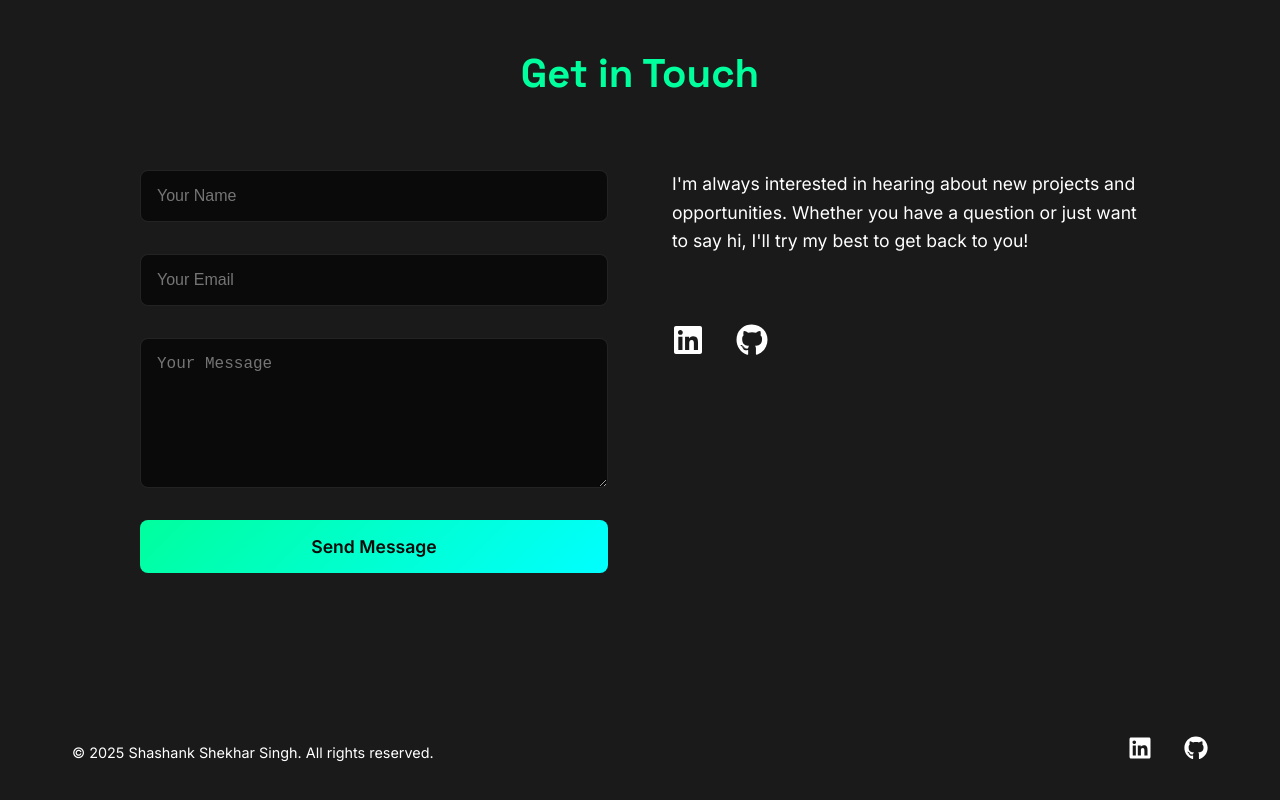
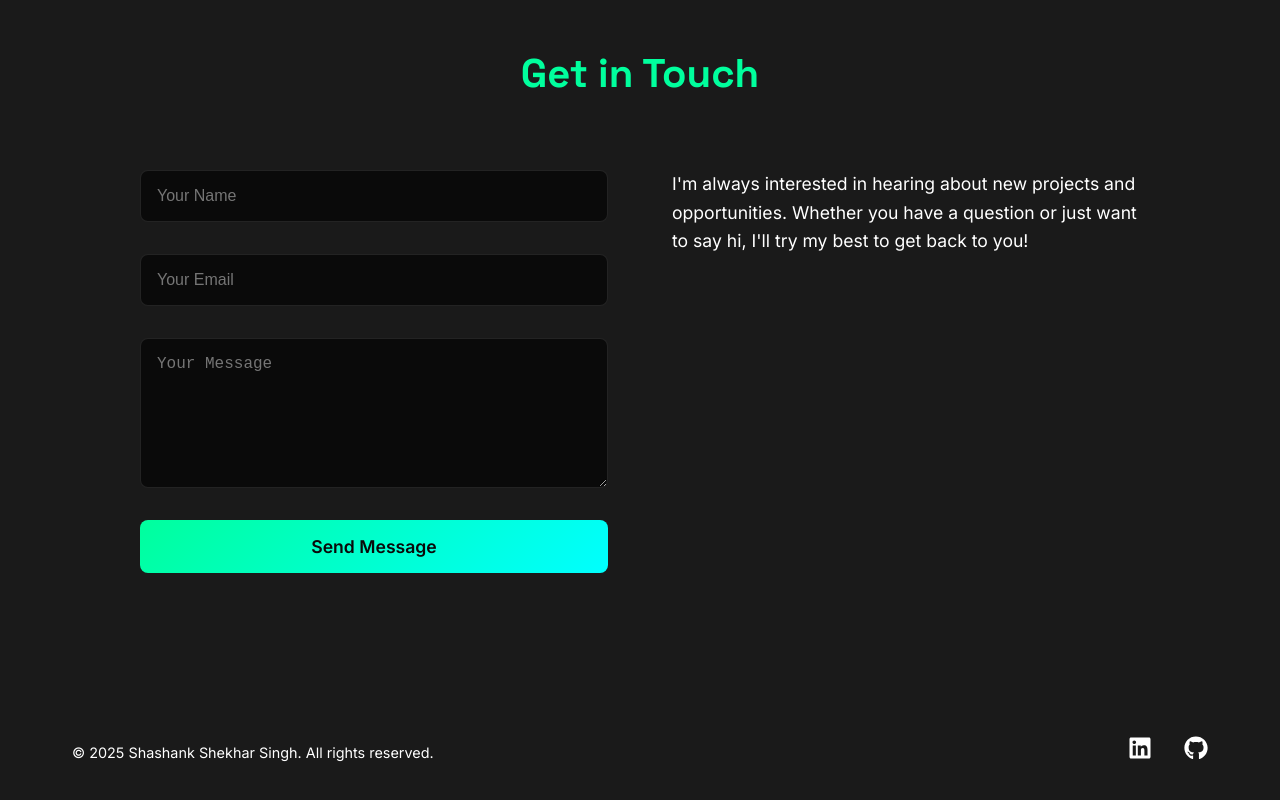
Before and after one commit to shashank1227/shashank-portfolio, a React (Create React App) app: page / in a window 1280 px wide. Shown: the part 4746-5546 px from the top of the page. Built offline with nearby package versions, Linux system fonts and the light colour scheme.

Commit message:
Removed redundant social links from Contact component, keeping them only in Footer

```diff
--- a/src/App.tsx
+++ b/src/App.tsx
@@ -1,6 +1,6 @@
 import React from 'react';
-import styled, { ThemeProvider } from 'styled-components';
-import { motion } from 'framer-motion';
+import { ThemeProvider } from 'styled-components';
+import styled from 'styled-components';
 import Hero from './components/Hero';
 import About from './components/About';
 import Experience from './components/Experience';
--- a/src/components/Contact.tsx
+++ b/src/components/Contact.tsx
@@ -1,7 +1,6 @@
 import React, { useState } from 'react';
 import styled from 'styled-components';
 import { motion } from 'framer-motion';
-import { FaLinkedin, FaGithub } from 'react-icons/fa';
 
 const ContactSection = styled.section`
   background: ${({ theme }) => theme.colors.card};
@@ -96,21 +95,6 @@ const ContactText = styled.p`
   font-size: 1.1rem;
   line-height: 1.6;
   margin-bottom: ${({ theme }) => theme.spacing.md};
-`;
-
-const SocialLinks = styled.div`
-  display: flex;
-  gap: ${({ theme }) => theme.spacing.md};
-`;
-
-const SocialLink = styled(motion.a)`
-  color: ${({ theme }) => theme.colors.text};
-  font-size: 2rem;
-  transition: color 0.3s ease;
-
-  &:hover {
-    color: ${({ theme }) => theme.colors.primary};
-  }
 `;
 
 const ThankYouMessage = styled(motion.div)`
@@ -249,24 +233,6 @@ const Contact: React.FC = () => {
               Whether you have a question or just want to say hi, I'll try my best
               to get back to you!
             </ContactText>
-            <SocialLinks>
-              <SocialLink
-                href="https://linkedin.com/in/shashesi/"
-                target="_blank"
-                rel="noopener noreferrer"
-                whileHover={{ y: -5 }}
-              >
-                <FaLinkedin />
-              </SocialLink>
-              <SocialLink
-                href="https://github.com/shashank1227"
-                target="_blank"
-                rel="noopener noreferrer"
-                whileHover={{ y: -5 }}
-              >
-                <FaGithub />
-              </SocialLink>
-            </SocialLinks>
           </ContactInfo>
         </ContactContent>
       </Container>
```
